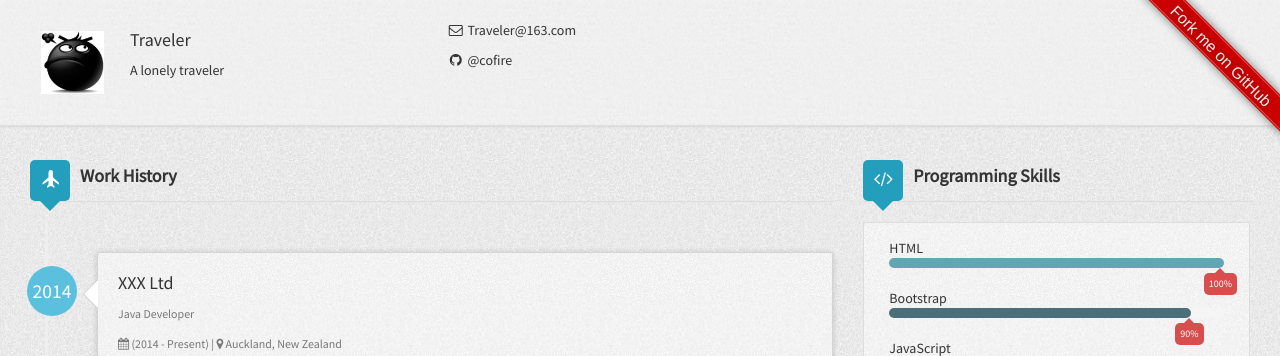
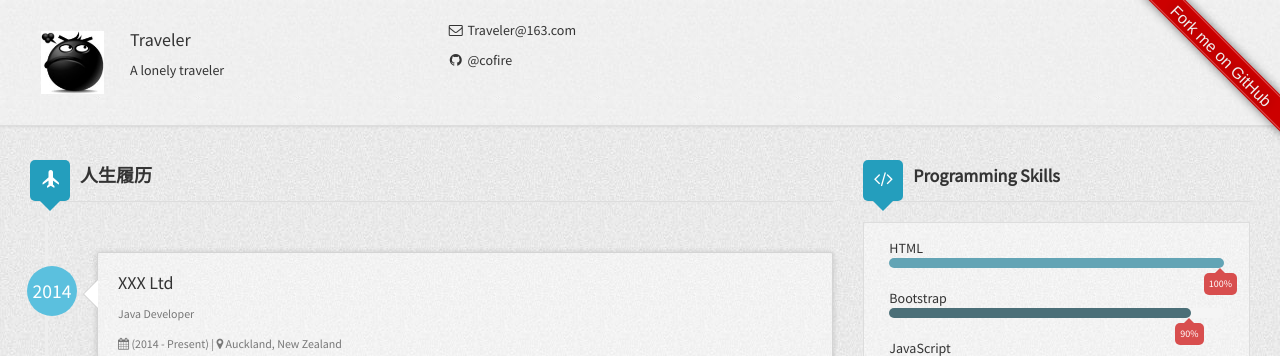
Before and after one commit to cofire2/cofire2.github.io, a Jekyll site: the page built from index.html, in a window 1280 px wide. Shown: the top 356 px of the page. Built offline with Jekyll 4.4.1, drawn with Linux system fonts in a browser that asks for light colours; nearby versions of some CDN libraries.

Commit message:
Update index.html

```diff
--- a/index.html
+++ b/index.html
@@ -5,7 +5,7 @@ layout: default
     <div class="row-fluid">
         <div class="col-md-8">
             {% if site.author.workHistory %}
-                <h3 class="title with-icon"><span class="glyphicon glyphicon-plane cat-title"></span>Work History</h3>
+                <h3 class="title with-icon"><span class="glyphicon glyphicon-plane cat-title"></span>人生履历</h3>
                 <ul class="timeline">
                     {% for work in site.author.workHistory %}
                         <li class="timeline-inverted">
```
